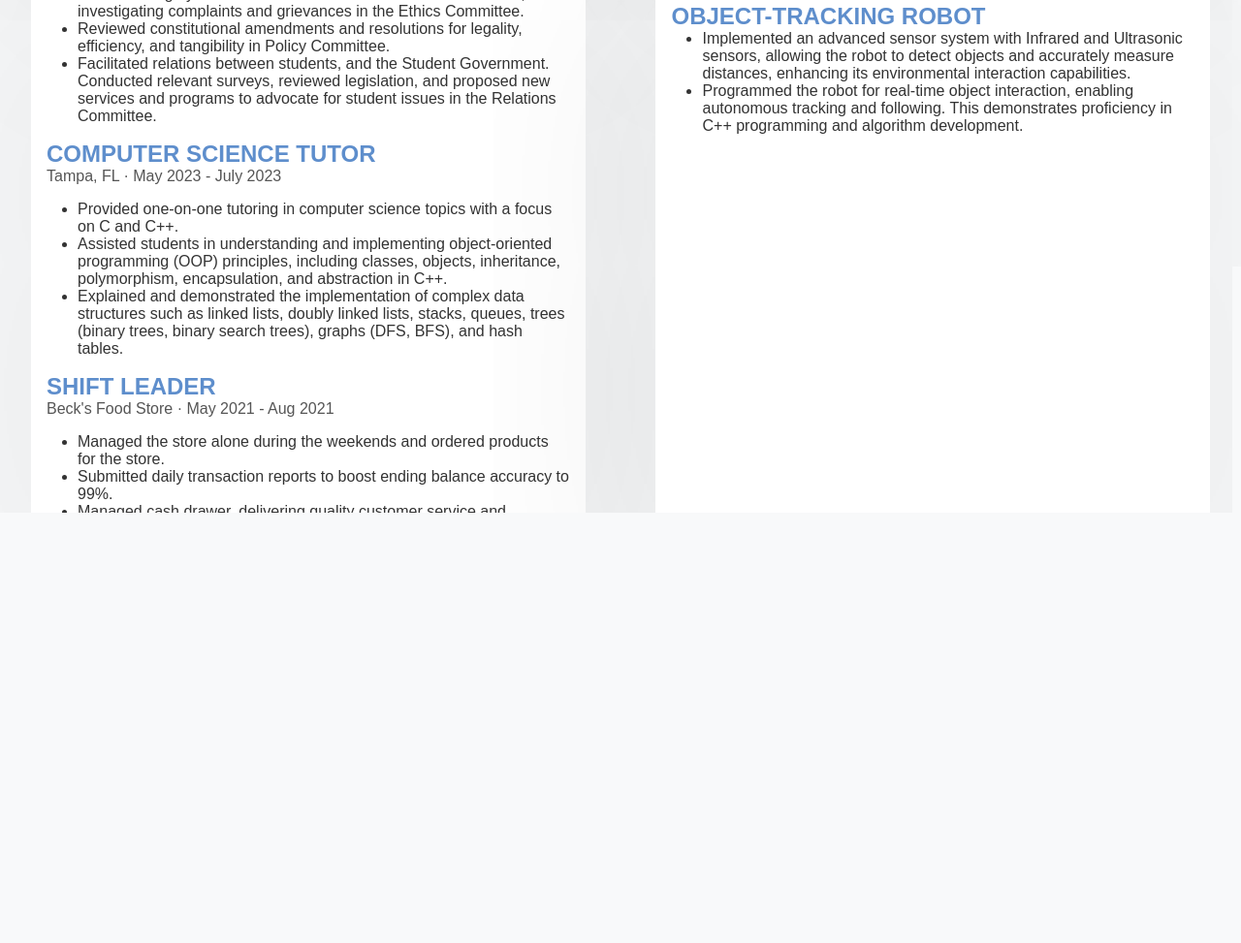
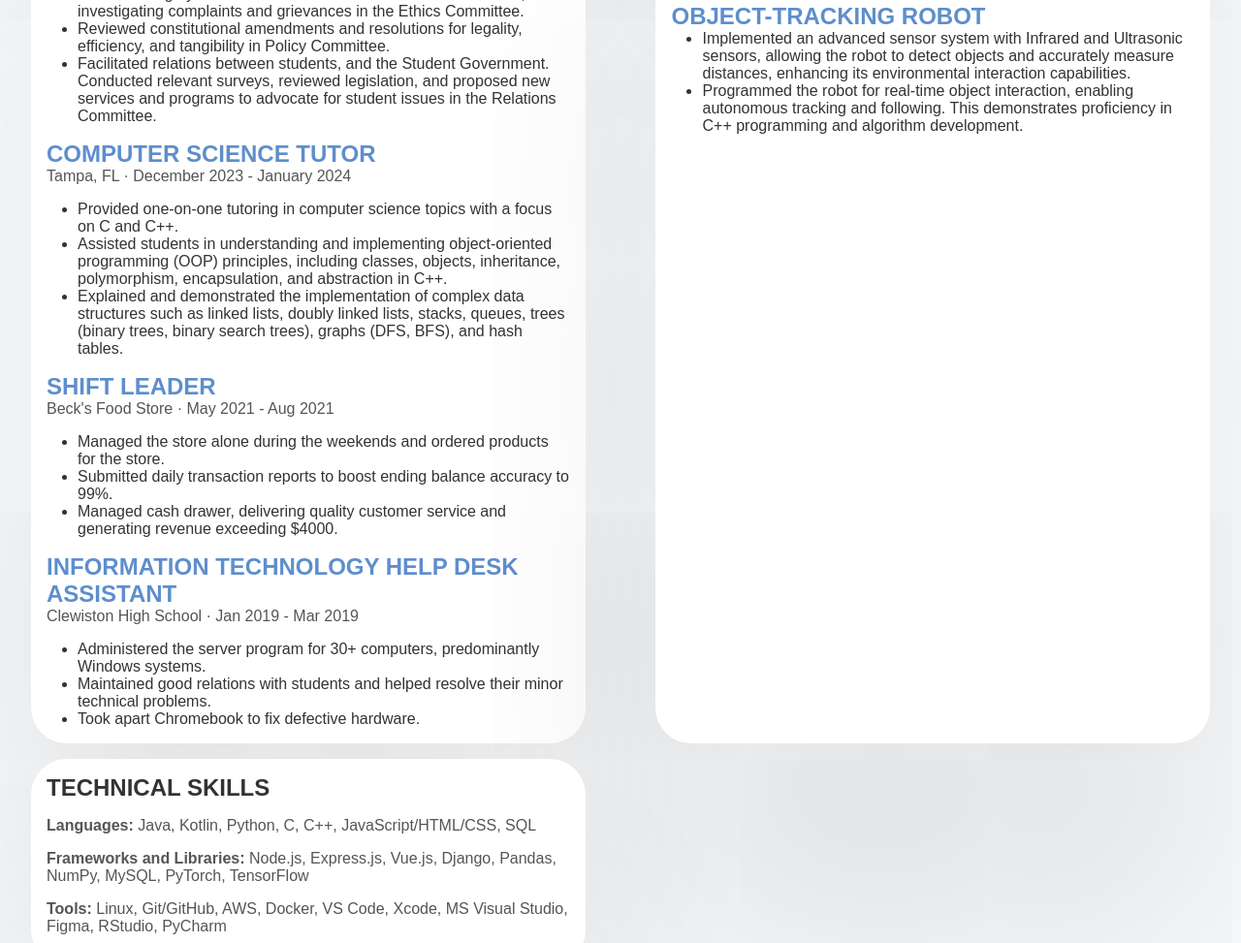
Before and after one commit to AChowdhury01/portfolio, a plain HTML site: page index.html in a window 1280 px wide. Shown: the part 742-1715 px from the top of the page at 97% size. Drawn offline with Linux system fonts and the light colour scheme.

Commit message:
Update index.html

```diff
--- a/index.html
+++ b/index.html
@@ -48,7 +48,7 @@
         <li>Facilitated relations between students, and the Student Government. Conducted relevant surveys, reviewed legislation, and proposed new services and programs to advocate for student issues in the Relations Committee.</li>
       </ul>
       <h3>COMPUTER SCIENCE TUTOR</h3>
-      <p>Tampa, FL · May 2023 - July 2023</p>
+      <p>Tampa, FL · December 2023 - January 2024</p>
       <ul>
         <li>Provided one-on-one tutoring in computer science topics with a focus on C and C++.</li>
         <li>Assisted students in understanding and implementing object-oriented programming (OOP) principles, including classes, objects, inheritance, polymorphism, encapsulation, and abstraction in C++.</li>
```
